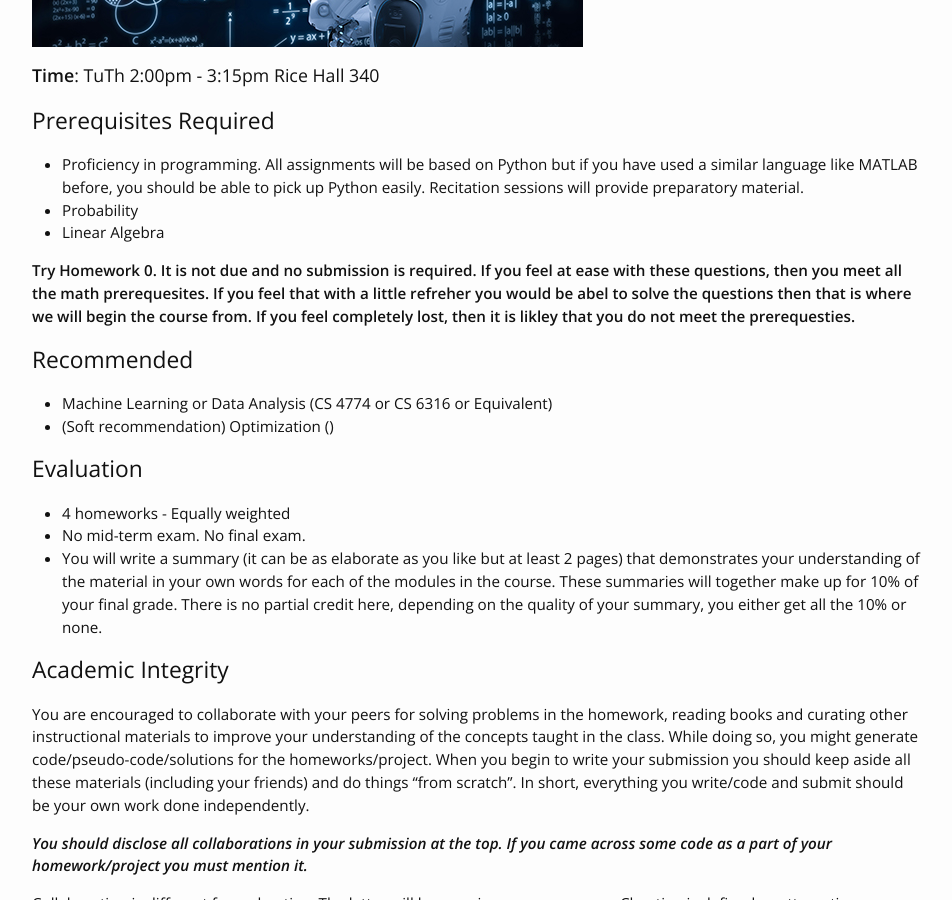
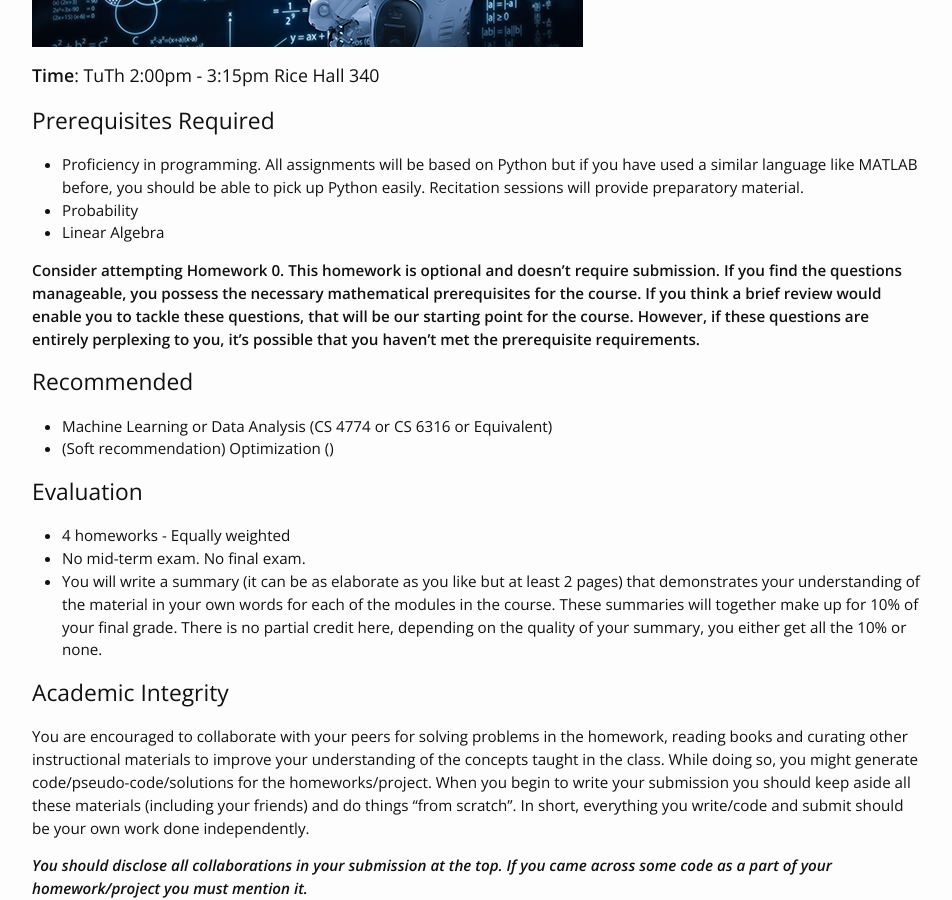
Before and after one commit to linklab-uva/robotlearning, a Jekyll site: the page built from index.md, in a window 1280 px wide and 900 px high, scrolled down 933 px. Shown: the whole window, without its empty margins (163-1115 px from the left). Built offline with Jekyll 4.4.1, drawn with Linux system fonts in a browser that asks for light colours; nearby versions of some CDN libraries.

Commit message:
homework 0

```diff
--- a/index.md
+++ b/index.md
@@ -12,7 +12,7 @@ layout: home
 - Probability
 - Linear Algebra
 
-__Try Homework 0. It is not due and no submission is required. If you feel at ease with these questions, then you meet all the math prerequesites. If you feel that with a little refreher you would be abel to solve the questions then that is where we will begin the course from. If you feel completely lost, then it is likley that you do not meet the prerequesties.__
+__Consider attempting Homework 0. This homework is optional and doesn't require submission. If you find the questions manageable, you possess the necessary mathematical prerequisites for the course. If you think a brief review would enable you to tackle these questions, that will be our starting point for the course. However, if these questions are entirely perplexing to you, it's possible that you haven't met the prerequisite requirements.__
 
 ## Recommended
 - Machine Learning or Data Analysis (CS 4774 or CS 6316 or Equivalent)
```
